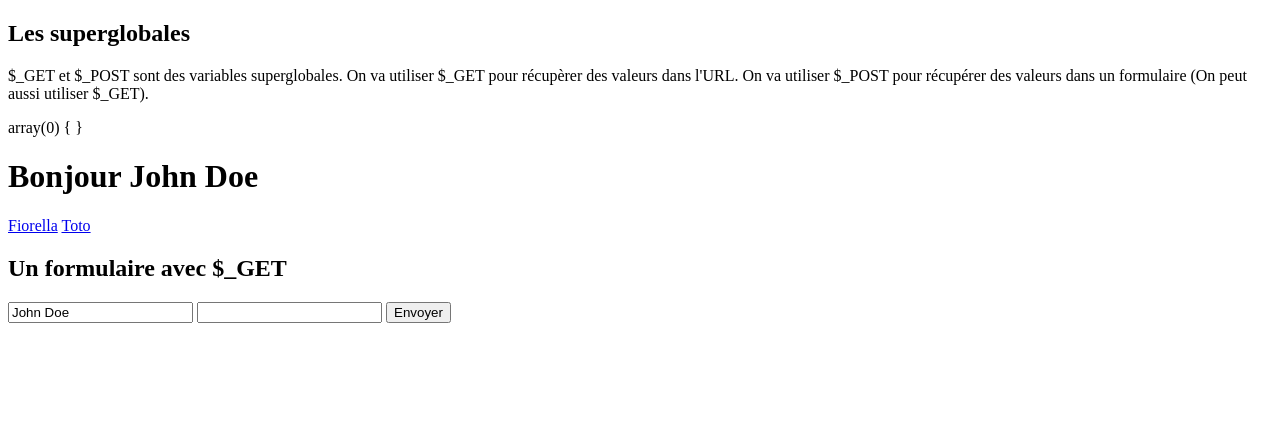
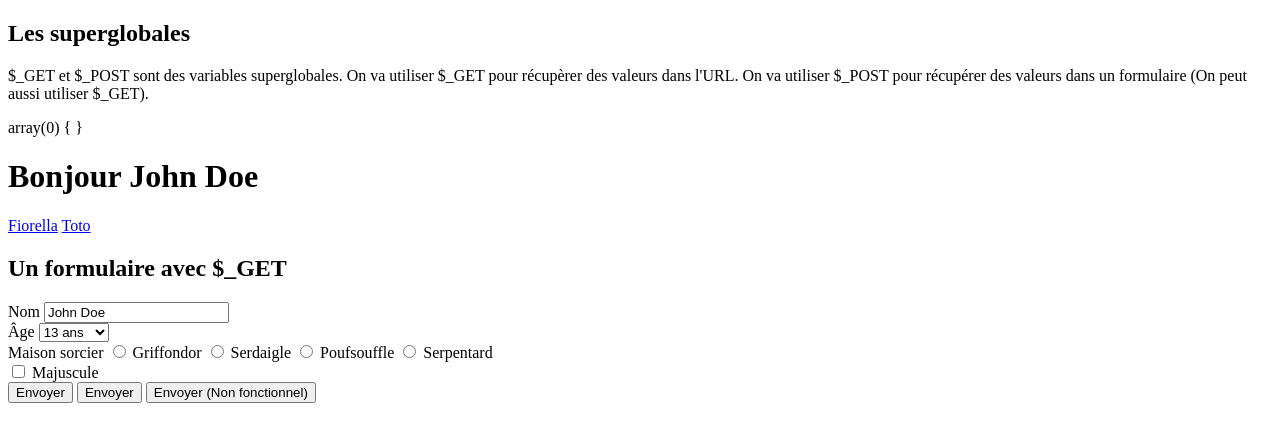
Before and after one commit to dwwm-lille/php, a PHP site: page /index.php in a window 1280 px wide. Shown: the top 442 px of the page. Run offline with PHP 8.4, Linux system fonts and the light colour scheme.

Commit message:
Continue $_GET

```diff
--- a/06-superglobales/index.php
+++ b/06-superglobales/index.php
@@ -20,9 +20,16 @@
         // Avec une nouvelle méthode (PHP 7), le null coalesce
         $name = $_GET['name'] ?? 'John Doe';
         $age = $_GET['age'] ?? null;
+        $uppercase = (bool) ($_GET['uppercase'] ?? false); // On caste le "on" pour que la variable soit true ou false
+        $originalName = $name;
+        $selectedHouse = $_GET['house'] ?? null;
+
+        if ($uppercase) { // Si la case est cochée, on mets le nom en majuscule
+            $name = strtoupper($name);
+        }
     ?>
 
-    <h1>Bonjour <?= $name; ?></h1>
+    <h1>Bonjour <?= ucfirst($name); ?></h1>
 
     <?php if ($age) { ?>
         <p>Tu as <?= $age; ?> ans.</p>
@@ -33,10 +40,41 @@
 
     <h2>Un formulaire avec $_GET</h2>
     <form method="get" action="">
-        <input type="text" name="name" value="<?= $name; ?>">
-        <input type="text" name="age" value="<?= $age; ?>">
+        <div>
+            <label for="name">Nom</label>
+            <input type="text" name="name" id="name" value="<?= $originalName; ?>">
+        </div>
 
-        <button>Envoyer</button>
+        <div>
+            <label for="age">Âge</label>
+            <!-- <input type="text" name="age" value="<?= $age; ?>"> -->
+            <select name="age" id="age">
+                <?php for ($i = 13; $i <= 120; $i++) { ?>
+                    <option value="<?= $i ;?>" <?= $i === $age ? 'selected' : ''; ?>>
+                        <?= $i; ?> ans
+                    </option>
+                <?php } ?>
+            </select>
+        </div>
+
+        <div>
+            <?php $houses = ['Griffondor', 'Serdaigle', 'Poufsouffle', 'Serpentard']; ?>
+            <label>Maison sorcier</label>
+            <?php foreach ($houses as $house) { ?>
+                <input type="radio" name="house" id="house-<?= $house; ?>" value="<?= $house; ?>" <?= $house === $selectedHouse ? 'checked' : ''; ?>>
+                <label for="house-<?= $house; ?>"><?= $house; ?></label>
+            <?php } ?>
+        </div>
+
+        <div>
+            <input type="checkbox" name="uppercase" id="uppercase" <?= $uppercase ? 'checked' : ''; ?>>
+            <label for="uppercase">Majuscule</label>
+        </div>
+
+        <button>Envoyer</button> <!-- Le button est DANS le form -->
+        <input type="submit" value="Envoyer"> <!-- Méthode 2 -->
+
+        <button type="button">Envoyer (Non fonctionnel)</button> <!-- Désactiver le bouton -->
     </form>
 </body>
 </html>
```
